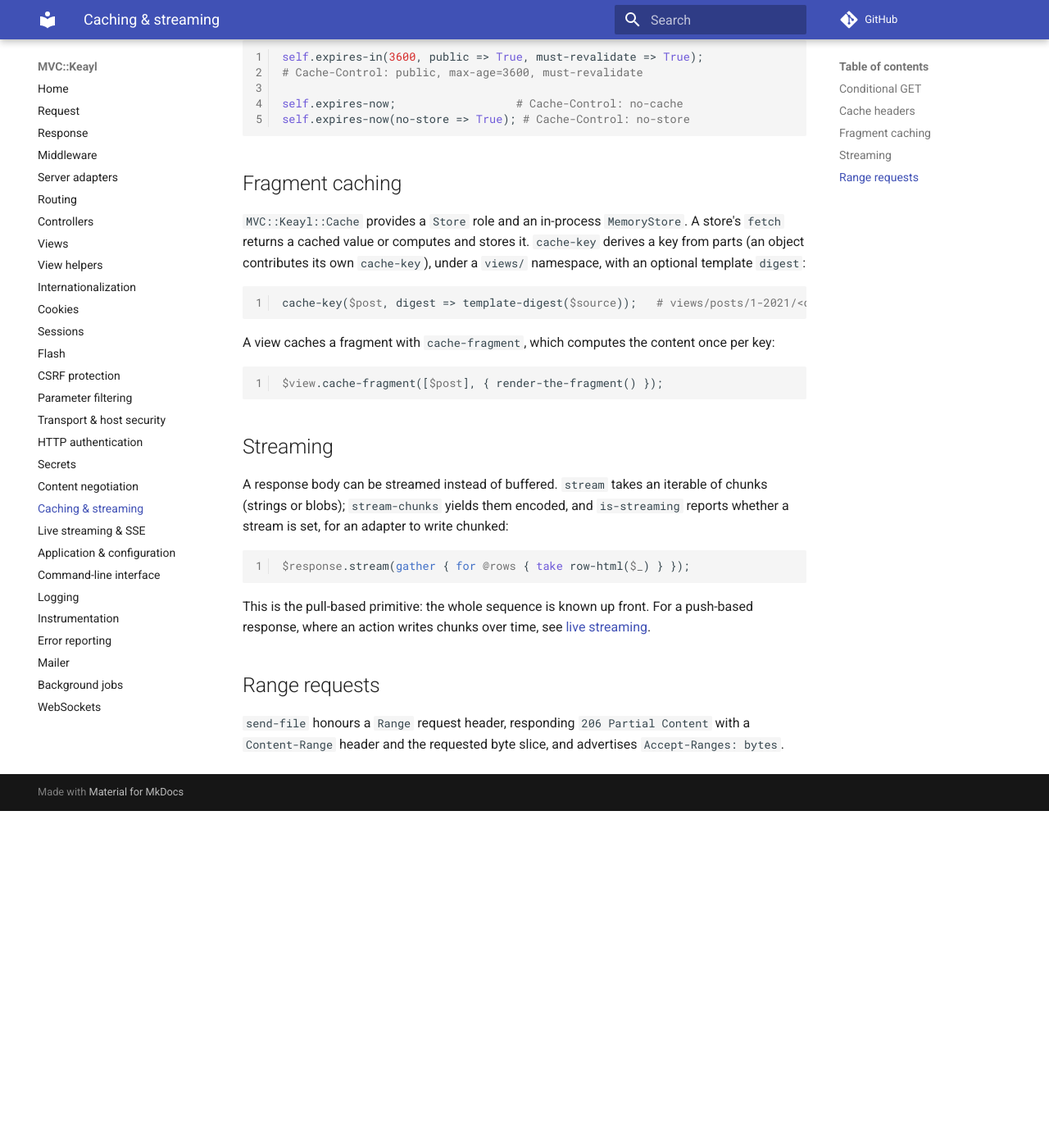
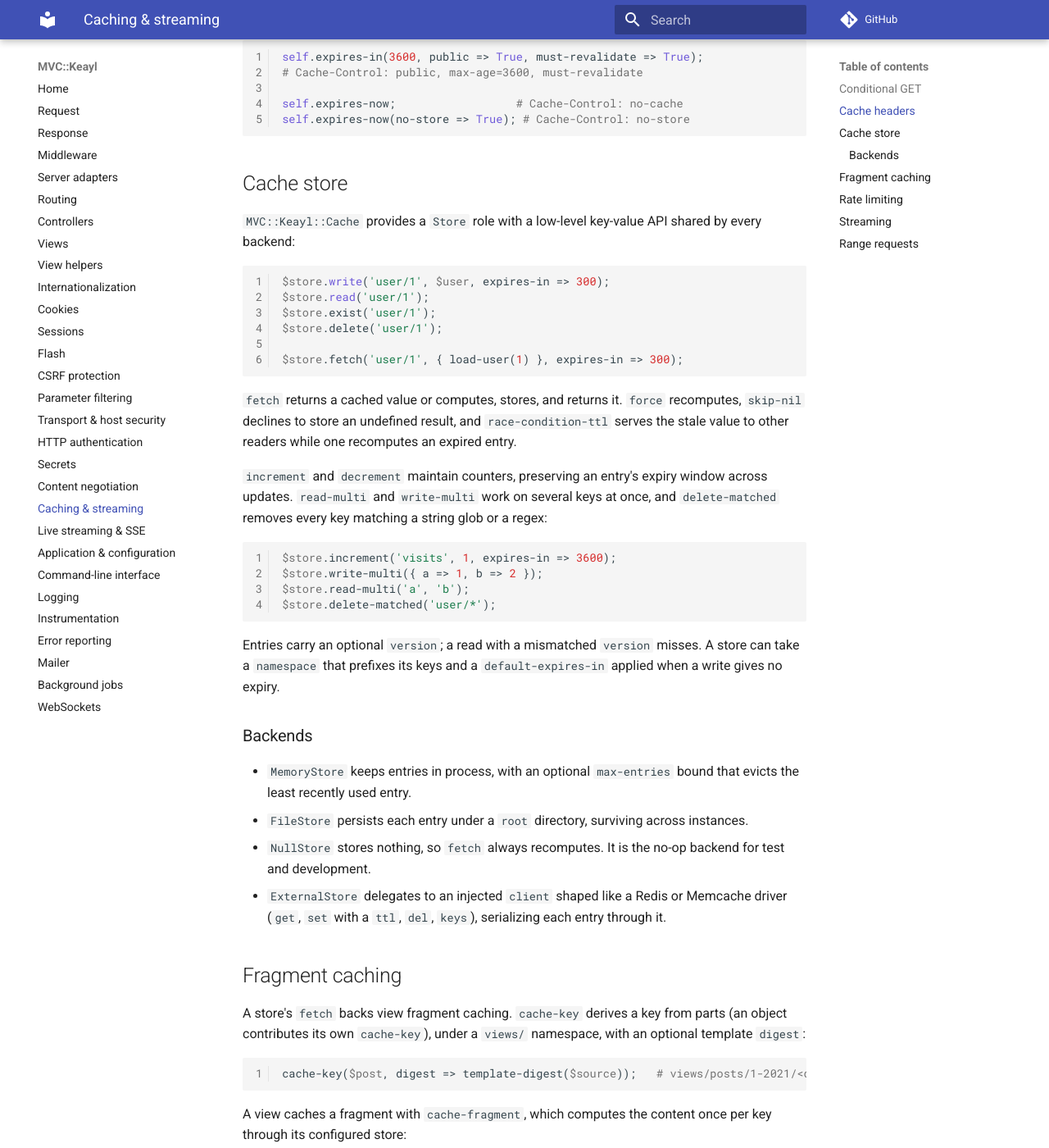
Before and after one commit to gdonald/MVC-Keayl, an MkDocs documentation site: the page built from docs-src/docs/caching.md, in a window 1280 px wide and 1400 px high, scrolled down 603 px. Shown: the whole window at 82% size. Built offline with MkDocs 1.6.1 and Material for MkDocs 9.7.7, drawn with Linux system fonts in a browser that asks for light colours; comment, search, counter and statistics services are not loaded; before the commit the page ends 1592 px from its top, so only the background shows below that; some of the changed text lies outside the part shown.

Commit message:
Add cache stores

````diff
--- a/docs-src/docs/caching.md
+++ b/docs-src/docs/caching.md
@@ -32,22 +32,92 @@ self.expires-now;                  # Cache-Control: no-cache
 self.expires-now(no-store => True); # Cache-Control: no-store
 ```
 
+## Cache store
+
+`MVC::Keayl::Cache` provides a `Store` role with a low-level key-value API shared
+by every backend:
+
+```perl6
+$store.write('user/1', $user, expires-in => 300);
+$store.read('user/1');
+$store.exist('user/1');
+$store.delete('user/1');
+
+$store.fetch('user/1', { load-user(1) }, expires-in => 300);
+```
+
+`fetch` returns a cached value or computes, stores, and returns it. `force`
+recomputes, `skip-nil` declines to store an undefined result, and
+`race-condition-ttl` serves the stale value to other readers while one recomputes
+an expired entry.
+
+`increment` and `decrement` maintain counters, preserving an entry's expiry
+window across updates. `read-multi` and `write-multi` work on several keys at
+once, and `delete-matched` removes every key matching a string glob or a regex:
+
+```perl6
+$store.increment('visits', 1, expires-in => 3600);
+$store.write-multi({ a => 1, b => 2 });
+$store.read-multi('a', 'b');
+$store.delete-matched('user/*');
+```
+
+Entries carry an optional `version`; a read with a mismatched `version` misses.
+A store can take a `namespace` that prefixes its keys and a `default-expires-in`
+applied when a write gives no expiry.
+
+### Backends
+
+- `MemoryStore` keeps entries in process, with an optional `max-entries` bound
+  that evicts the least recently used entry.
+- `FileStore` persists each entry under a `root` directory, surviving across
+  instances.
+- `NullStore` stores nothing, so `fetch` always recomputes. It is the no-op
+  backend for test and development.
+- `ExternalStore` delegates to an injected `client` shaped like a Redis or
+  Memcache driver (`get`, `set` with a `ttl`, `del`, `keys`), serializing each
+  entry through it.
+
 ## Fragment caching
 
-`MVC::Keayl::Cache` provides a `Store` role and an in-process `MemoryStore`. A
-store's `fetch` returns a cached value or computes and stores it. `cache-key`
-derives a key from parts (an object contributes its own `cache-key`), under a
-`views/` namespace, with an optional template `digest`:
+A store's `fetch` backs view fragment caching. `cache-key` derives a key from
+parts (an object contributes its own `cache-key`), under a `views/` namespace,
+with an optional template `digest`:
 
 ```perl6
 cache-key($post, digest => template-digest($source));   # views/posts/1-2021/<digest>
 ```
 
 A view caches a fragment with `cache-fragment`, which computes the content once
-per key:
+per key through its configured store:
 
 ```perl6
 $view.cache-fragment([$post], { render-the-fragment() });
+```
+
+## Rate limiting
+
+`rate-limit` is a controller class method that caps how often a client may reach
+an action, backed by a cache store. It registers a before-action that counts
+requests per discriminator within a window and blocks once the count passes the
+limit:
+
+```perl6
+PostsController.rate-limit(to => 100, within => 60);
+```
+
+By default the discriminator is the request's remote IP and an over-limit request
+gets `429 Too Many Requests` with a `Retry-After` header set to the window. `by`
+supplies a custom discriminator and `with` a custom over-limit handler; `store`
+and `name` choose the backing store and the counter name:
+
+```perl6
+ApiController.rate-limit(
+  to => 1000, within => 3600,
+  by    => -> $controller { $controller.api-key },
+  with  => -> $controller { $controller.head(503) },
+  store => $cache,
+);
 ```
 
 ## Streaming
````
Also changed, not shown: 6 other files.
